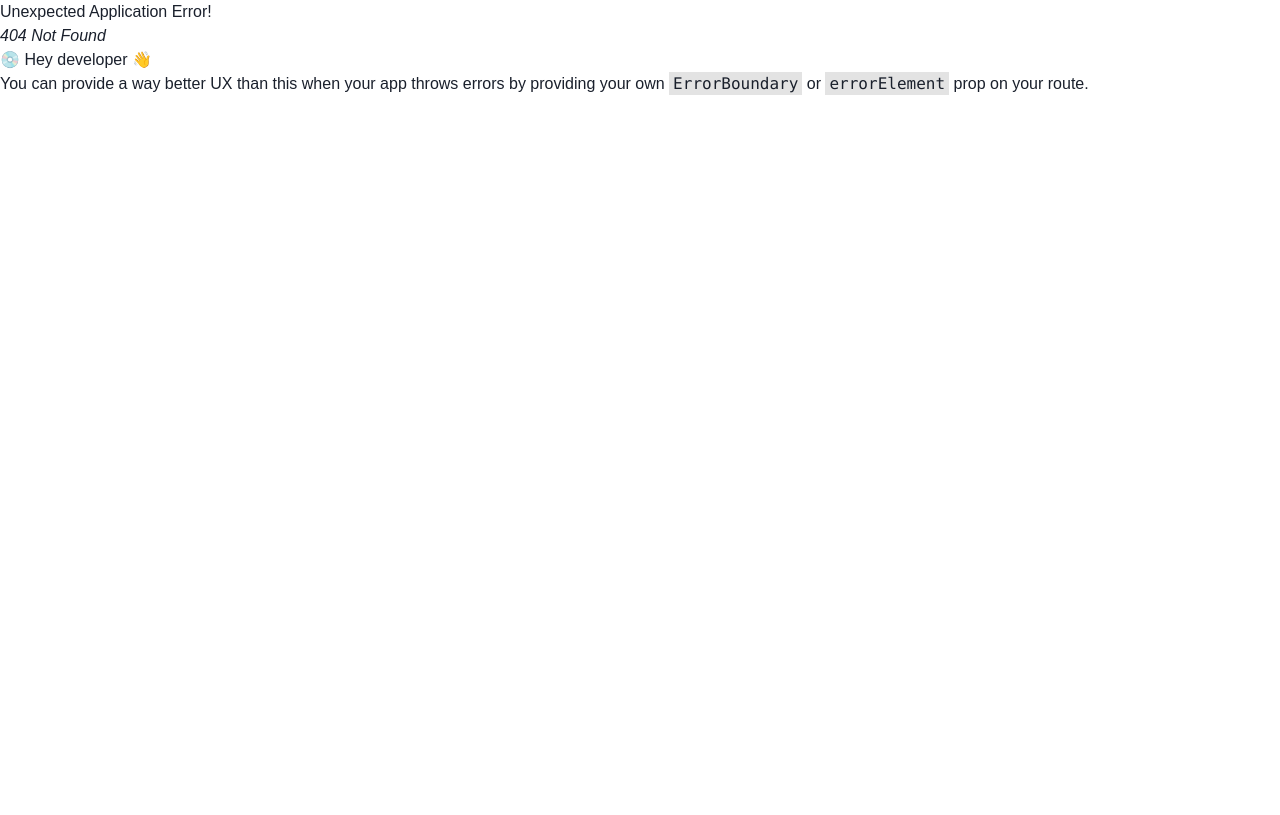
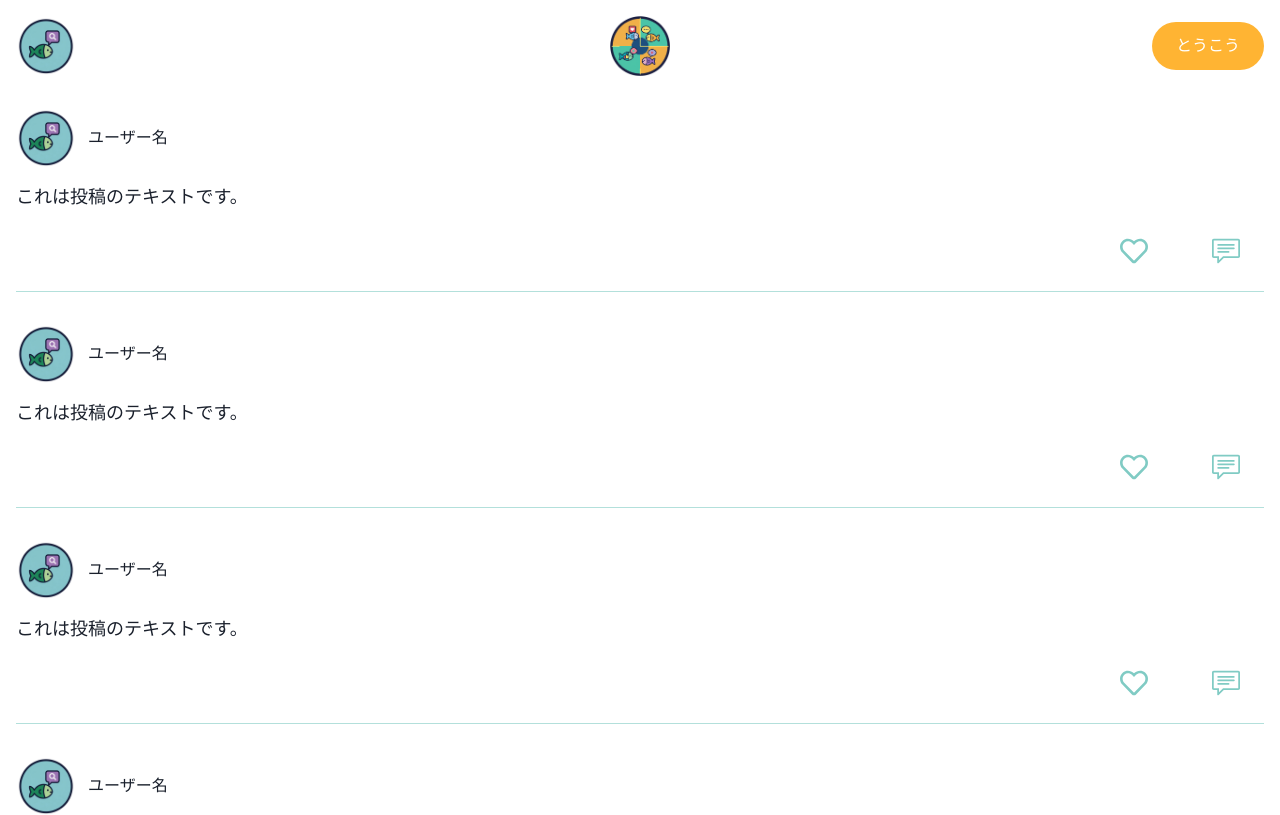
Before and after one commit to jphacks/ng_2502, a React (Vite) app in the folder frontend/: page /list in a window 1280 px wide. Before the commit this address had no page. Shown: the top 815 px of the page. Built offline with nearby package versions, Linux system fonts and the light colour scheme.

Commit message:
Header, postlist

```diff
--- /dev/null
+++ b/frontend/src/components/Header.jsx
@@ -0,0 +1,57 @@
+import { Box, Flex } from "@chakra-ui/react";
+import { Link } from "react-router-dom";
+import { ImageButton } from "./ImageButton";
+import { CircleIcon } from "./CircleIcon";
+import AppIconNoText from "../assets/AppIconNotext.png";
+import { TextButton } from "./TextButton";
+import { useUser } from "../hooks/useUser";
+import BlueIcon from "../assets/UserIcon_Blue.png";
+import CreamIcon from "../assets/UserIcon_Cream.png";
+import GreenIcon from "../assets/UserIcon_Green.png";
+import PurpleIcon from "../assets/UserIcon_Purple.png";
+import RedIcon from "../assets/UserIcon_Red.png";
+import YellowIcon from "../assets/UserIcon_Yellow.png";
+
+const iconMap = {
+  blue: { src: BlueIcon, alt: "Blue Icon" },
+  cream: { src: CreamIcon, alt: "Cream Icon" },
+  green: { src: GreenIcon, alt: "Green Icon" },
+  purple: { src: PurpleIcon, alt: "Purple Icon" },
+  red: { src: RedIcon, alt: "Red Icon" },
+  yellow: { src: YellowIcon, alt: "Yellow Icon" },
+};
+
+export const Header = () => {
+  const { iconColor } = useUser();
+  const { src, alt } = iconMap[iconColor] || iconMap.blue;
+
+  return (
+    <Flex
+      as="header"
+      align="center"
+      justify="space-between"
+      padding={{ base: 3, md: 4 }}
+      position="sticky"
+      top={0}
+      zIndex="sticky"
+      w="100%"
+      bg="#FFFFFF"
+    >
+      <Box flex="1">
+        <Link to="/profile">
+          <CircleIcon src={src} alt={alt} />
+        </Link>
+      </Box>
+      <Box>
+        <Link to="/list">
+          <ImageButton img={AppIconNoText} alt="SNR Logo" />
+        </Link>
+      </Box>
+      <Box flex="1" display="flex" justifyContent="flex-end">
+        <Link to="/input">
+          <TextButton>とうこう</TextButton>
+        </Link>
+      </Box>
+    </Flex>
+  );
+};
--- /dev/null
+++ b/frontend/src/components/Layout.jsx
@@ -0,0 +1,14 @@
+import { Box } from "@chakra-ui/react";
+import { Outlet } from "react-router-dom";
+import { Header } from "./Header";
+
+export const Layout = () => {
+  return (
+    <Box>
+      <Header />
+      <Box as="main">
+        <Outlet />
+      </Box>
+    </Box>
+  );
+};
--- a/frontend/src/pages/ListPage.jsx
+++ b/frontend/src/pages/ListPage.jsx
@@ -0,0 +1,15 @@
+import { VStack } from "@chakra-ui/react";
+import { Post } from "../components/Post";
+
+export const ListPage = () => {
+  // サンプルデータとして配列を作成
+  const posts = [1, 2, 3, 4, 5, 6, 7, 8, 9, 10];
+
+  return (
+    <VStack spacing={0} align="stretch">
+      {posts.map((post, index) => (
+        <Post key={index} />
+      ))}
+    </VStack>
+  );
+};
```
Also changed, not shown: frontend/src/main.jsx (+33 -19 lines).
